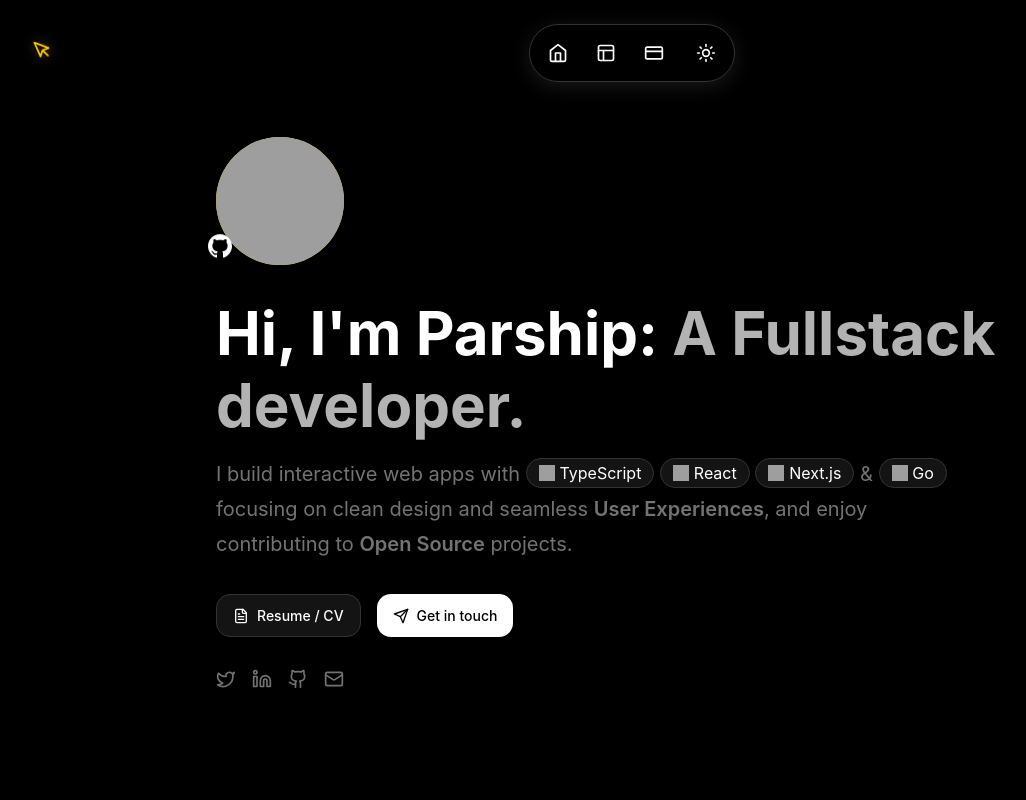
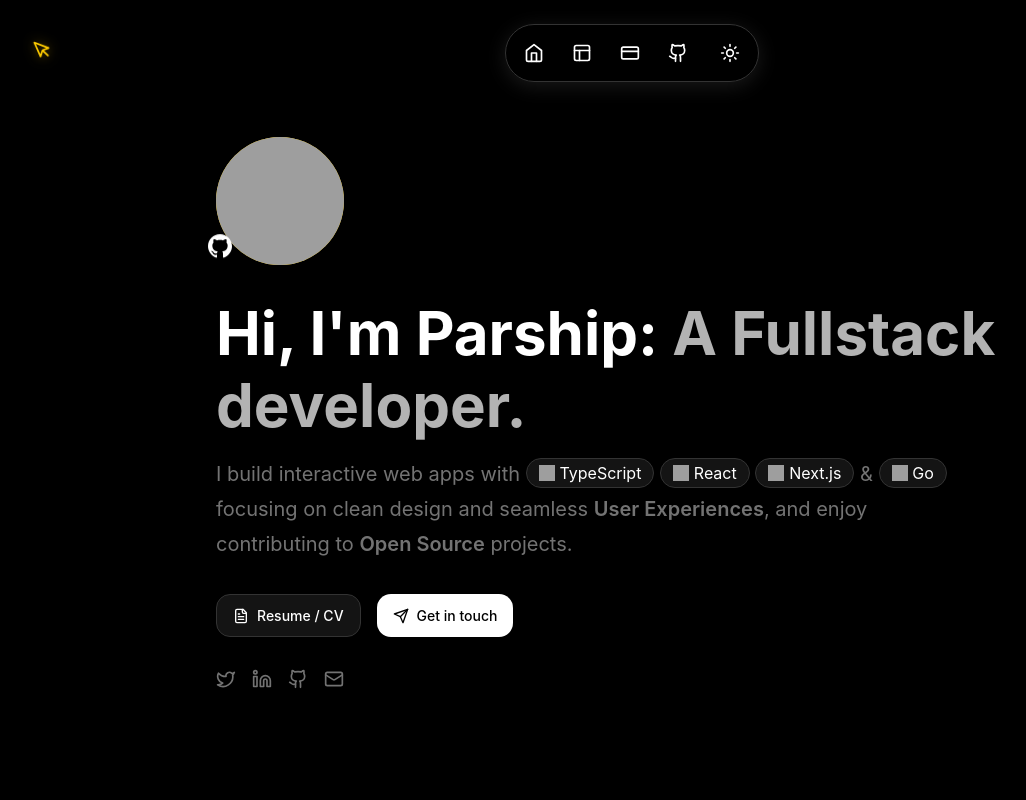
Before and after one commit to Parship12/parship.io, a website: page index.html in a window 1280 px wide. Shown: the top 800 px of the page, without its empty margins (8-1034 px from the left). Drawn offline with Linux system fonts and the light colour scheme; no server answers; grey boxes are pictures that could not be loaded.

Commit message:
add github in navigation

```diff
--- a/index.html
+++ b/index.html
@@ -102,6 +102,25 @@
           >
             <rect width="20" height="14" x="2" y="5" rx="2"></rect>
             <line x1="2" x2="22" y1="10" y2="10"></line>
+          </svg>
+        </a>
+        <a href="#github" class="nav-item" aria-label="GitHub Activity">
+          <svg
+            class="nav-icon"
+            xmlns="http://www.w3.org/2000/svg"
+            width="20"
+            height="20"
+            viewBox="0 0 24 24"
+            fill="none"
+            stroke="currentColor"
+            stroke-width="2"
+            stroke-linecap="round"
+            stroke-linejoin="round"
+          >
+            <path
+              d="M15 22v-4a4.8 4.8 0 0 0-1-3.5c3 0 6-2 6-5.5.08-1.25-.27-2.48-1-3.5.28-1.15.28-2.35 0-3.5 0 0-1 0-3 1.5-2.64-.5-5.36-.5-8 0C6 2 5 2 5 2c-.3 1.15-.3 2.35 0 3.5A5.403 5.403 0 0 0 4 9c0 3.5 3 5.5 6 5.5-.39.49-.68 1.05-.85 1.65-.17.6-.22 1.23-.15 1.85v4"
+            ></path>
+            <path d="M9 18c-4.51 2-5-2-7-2"></path>
           </svg>
         </a>
         <button id="theme-toggle" class="nav-item nav-theme-toggle" aria-label="Toggle theme">
@@ -612,7 +631,7 @@
           </div>
 
           <!-- GitHub Activity -->
-          <div class="github-section">
+          <div id="github" class="github-section">
             <div>
               <div class="section-label">Featured</div>
               <h3 class="github-title">GitHub Activity</h3>
```
